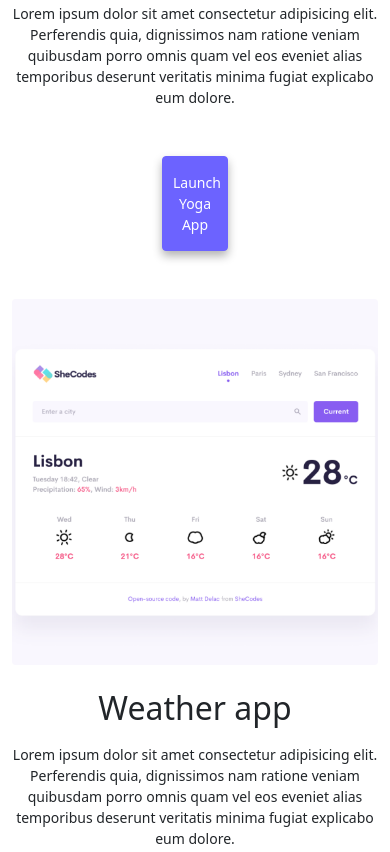
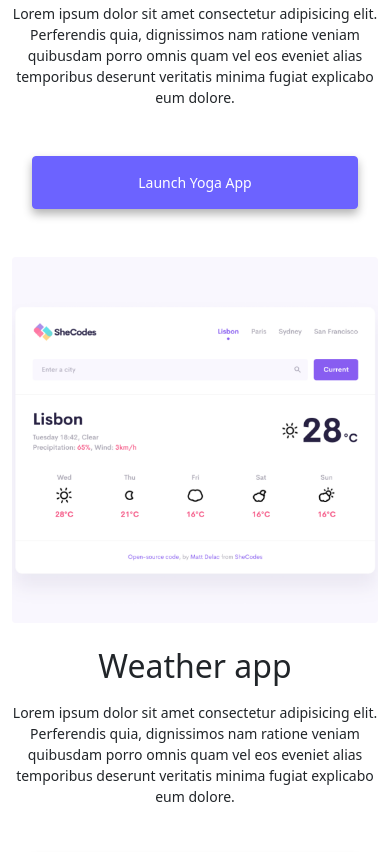
Before and after one commit to Cstoscup/portfolio, a plain HTML site: page index.html in a window 390 px wide. Shown: the part 890-1742 px from the top of the page. Drawn offline with nearby package versions, Linux system fonts and the light colour scheme.

Commit message:
Made buttons wider on iPhone view

```diff
--- a/style.css
+++ b/style.css
@@ -134,6 +134,6 @@
     }
     .app-button {
         display: block;
-        margin: 0 150px;
+        margin: 0 20px;
     }
 }
```
